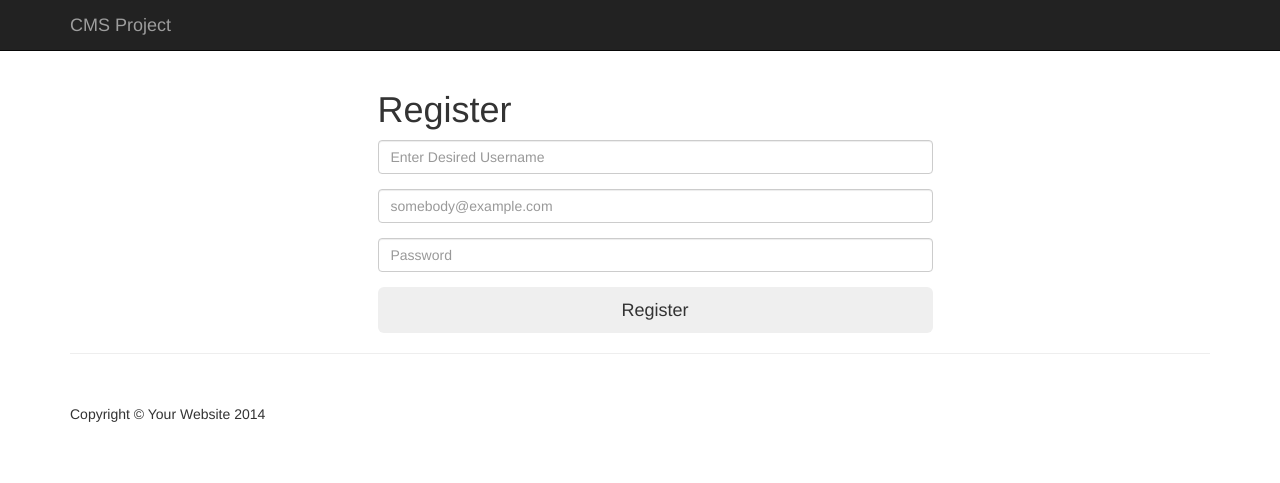
After one commit to ashwinpaulallen/cms_project, a PHP site: page /registration.php in a window 1280 px wide. The commit adds this page. Shown: the top 483 px of the page. Run offline with PHP 8.4, Linux system fonts and the light colour scheme; data that the repository does not hold is empty.

Commit message:
added registration page and minor fixes

```diff
--- a/admin/includes/addPost.php
+++ b/admin/includes/addPost.php
@@ -54,7 +54,7 @@ if(isset($_POST['new_post'])) {
     </div>
     <div class="form-group">
         <label for="content">Content</label>
-        <input type="text" class="form-control" name="content" id="body">
+        <textarea class="form-control" name="content" id="body" cols="30" rows="10"></textarea>
     </div>
     <div class="form-group">
         <input type="submit" class="btn btn-primary" name="new_post" value="Publish Post">
--- a/admin/includes/editPost.php
+++ b/admin/includes/editPost.php
@@ -71,7 +71,7 @@ if(isset($_GET['id'])) {
     </div>
     <div class="form-group">
         <label for="content">Content</label>
-        <input type="text" class="form-control" value="<?php echo $row['post_content'] ?>" cols="30" rows="10" name="content" id="body" >
+        <textarea class="form-control"  name="content" cols="30" rows="10" id="body"><?php echo $row['post_content'] ?></textarea>
     </div>
     <div class="form-group">
         <input type="submit" class="btn btn-primary" name="edit_post" value="Update Post">
--- a/admin/includes/editUser.php
+++ b/admin/includes/editUser.php
@@ -36,7 +36,7 @@ if(isset($_GET['id'])) {
         <input type="text" class="form-control" value="<?php echo $row['email'] ?>" name="email">
     </div>
 
-    <div class="form-inline">
+    <div class="form-group">
         <label for="status">Role</label>
 <!--
         <input type="text" class="form-control" value="<?php echo $row['role'] ?>" readonly>
--- a/admin/includes/functions.php
+++ b/admin/includes/functions.php
@@ -83,4 +83,9 @@ function get_category_count() {
     return $count;
 }
 
+function function_alert($message) {
+
+    // Display the alert box
+    echo "<script>alert('$message');</script>";
+}
 ?>
--- a/includes/database_query/posts_db.php
+++ b/includes/database_query/posts_db.php
@@ -70,7 +70,8 @@ function add_post($post) {
     if(!$result) {
         die('Unable to add post to database' . mysqli_error($connection));
     } else {
-        header("Location: posts.php");
+        $new_post_id = mysqli_insert_id($connection);
+        header("Location: ../post.php?id={$new_post_id}");
     }
 }
 
--- a/includes/header.php
+++ b/includes/header.php
@@ -1,5 +1,6 @@
 <!DOCTYPE html>
 <?php session_start();?>
+<?php include "admin/includes/functions.php"?>
 <html lang="en">
 
 <head>
--- /dev/null
+++ b/registration.php
@@ -0,0 +1,47 @@
+<?php  include "includes/db.php"; ?>
+ <?php  include "includes/header.php"; ?>
+
+
+    <!-- Navigation -->
+
+    <?php  include "includes/navigation.php"; ?>
+
+
+    <!-- Page Content -->
+    <div class="container">
+
+<section id="login">
+    <div class="container">
+        <div class="row">
+            <div class="col-xs-6 col-xs-offset-3">
+                <div class="form-wrap">
+                <h1>Register</h1>
+                    <form role="form" action="registration.php" method="post" id="login-form" autocomplete="off">
+                        <div class="form-group">
+                            <label for="username" class="sr-only">username</label>
+                            <input type="text" name="username" id="username" class="form-control" placeholder="Enter Desired Username">
+                        </div>
+                         <div class="form-group">
+                            <label for="email" class="sr-only">Email</label>
+                            <input type="email" name="email" id="email" class="form-control" placeholder="somebody@example.com">
+                        </div>
+                         <div class="form-group">
+                            <label for="password" class="sr-only">Password</label>
+                            <input type="password" name="password" id="key" class="form-control" placeholder="Password">
+                        </div>
+
+                        <input type="submit" name="submit" id="btn-login" class="btn btn-custom btn-lg btn-block" value="Register">
+                    </form>
+
+                </div>
+            </div> <!-- /.col-xs-12 -->
+        </div> <!-- /.row -->
+    </div> <!-- /.container -->
+</section>
+
+
+        <hr>
+
+
+
+<?php include "includes/footer.php";?>
```
Also changed, not shown: admin/includes/viewAllPosts.php (+4 -3 lines), post.php (+6 -3 lines).
